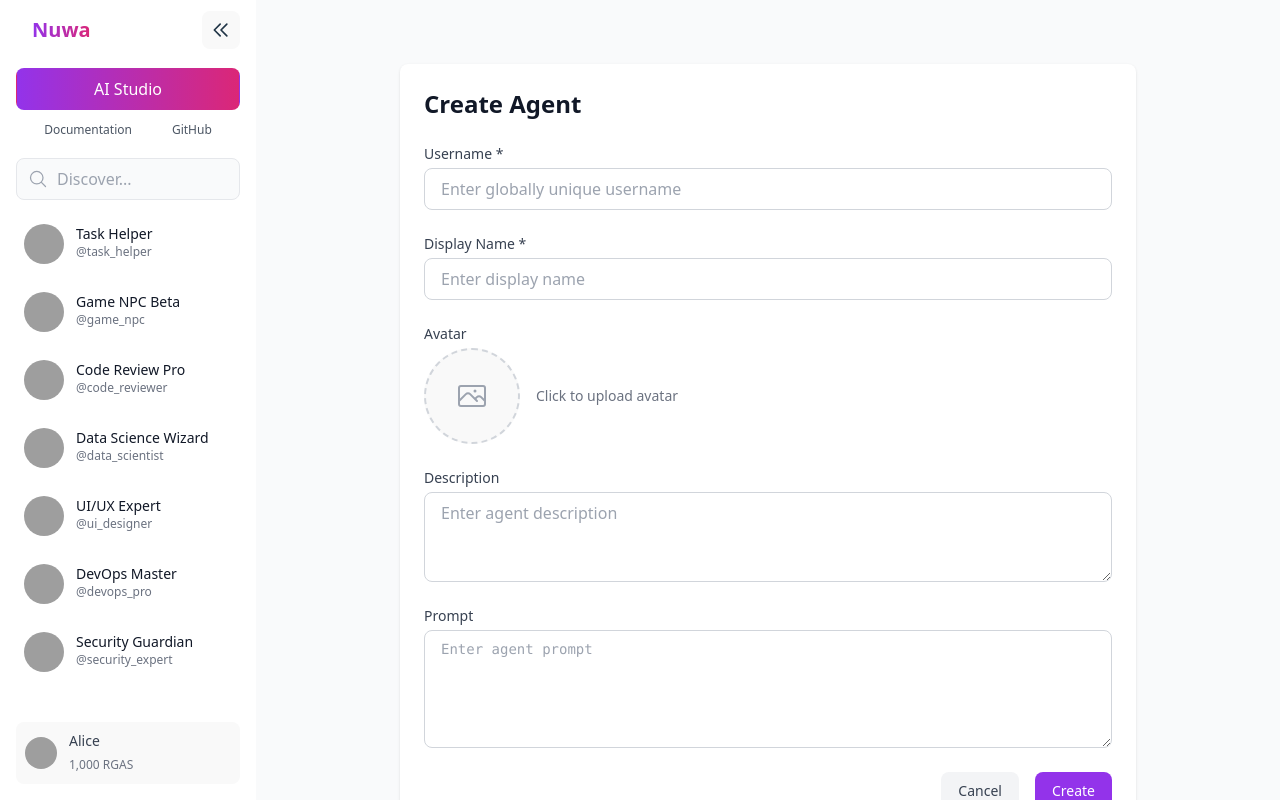
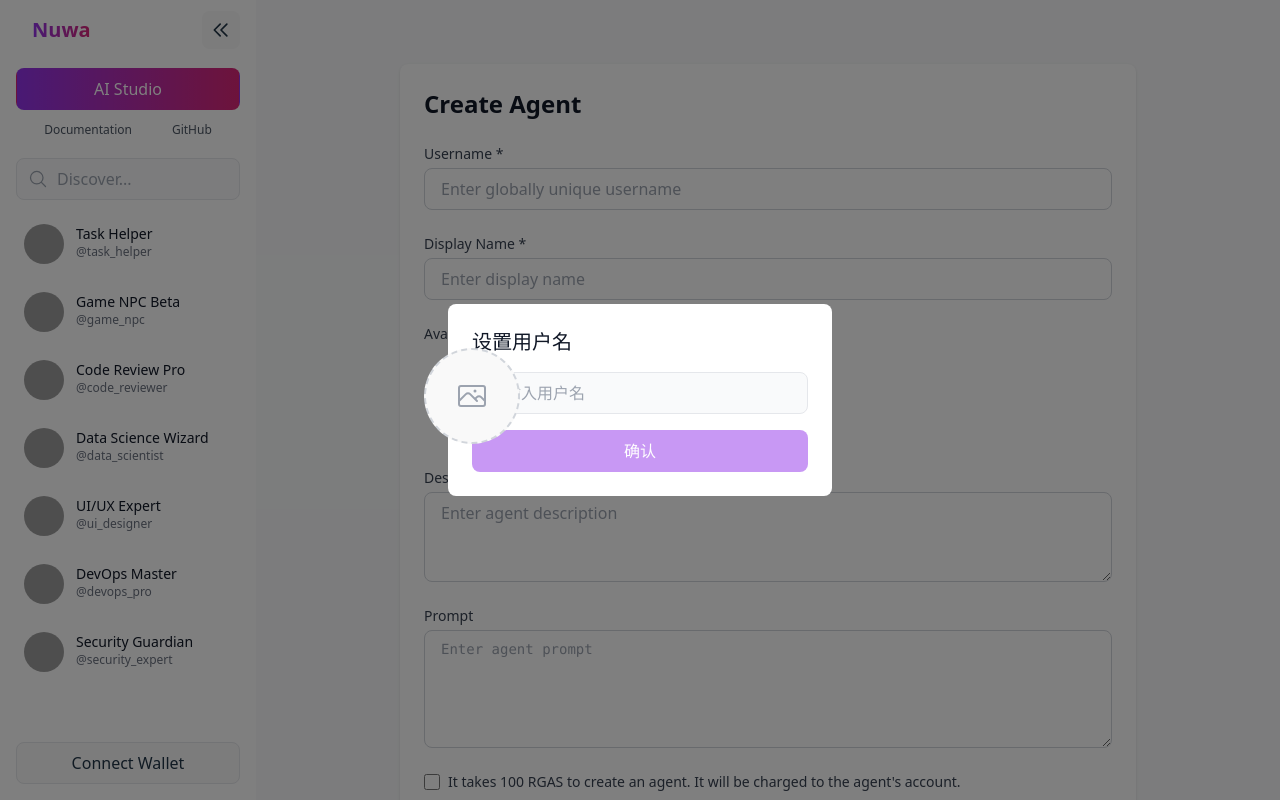
Before and after one commit to wow-sven/nuwa, a React (Vite) app in the folder website/: page /studio/create in a window 1280 px wide. Both pictures are taken after a click on the button "Connect Wallet". Built offline with nearby package versions, Linux system fonts and the light colour scheme; grey boxes are pictures that could not be loaded; what @radix-ui/themes would draw is missing.

Commit message:
Add docs and add username modal

```diff
--- a/website/src/components/Sidebar.tsx
+++ b/website/src/components/Sidebar.tsx
@@ -5,6 +5,7 @@ import { MagnifyingGlassIcon, Cog6ToothIcon, ArrowRightOnRectangleIcon } from '@
 import { mockUser } from '../mocks/user'
 import { mockAgents } from '../mocks/agent'
 import { User } from '../types/user'
+import { UsernameModal } from './UsernameModal'
 
 interface SidebarProps {
   onCollapse: (isCollapsed: boolean) => void
@@ -16,6 +17,7 @@ export function Sidebar({ onCollapse, isCollapsed: propIsCollapsed }: SidebarPro
   const [searchQuery, setSearchQuery] = useState('')
   const [user, setUser] = useState<User | null>(null)
   const [isDropdownOpen, setIsDropdownOpen] = useState(false)
+  const [isUsernameModalOpen, setIsUsernameModalOpen] = useState(false)
   const dropdownRef = useRef<HTMLDivElement>(null)
   const navigate = useNavigate()
 
@@ -50,8 +52,18 @@ export function Sidebar({ onCollapse, isCollapsed: propIsCollapsed }: SidebarPro
   }
 
   const handleConnectWallet = () => {
-    // Use unified mock data
-    setUser(mockUser)
+    setIsUsernameModalOpen(true)
+  }
+
+  const handleUsernameSubmit = (username: string) => {
+    // 使用提供的用户名创建用户
+    const newUser = {
+      ...mockUser,
+      username,
+      name: username
+    }
+    setUser(newUser)
+    setIsUsernameModalOpen(false)
   }
 
   const handleLogout = () => {
@@ -129,7 +141,7 @@ export function Sidebar({ onCollapse, isCollapsed: propIsCollapsed }: SidebarPro
           <div className="space-y-2 my-2">
             <div className="flex justify-center space-x-4 text-xs">
               <Link
-                to="/docs/getting-started"
+                to="/docs/intro"
                 className={`px-3 py-1 rounded-lg text-gray-600 dark:text-gray-400 hover:text-purple-600 dark:hover:text-purple-400 transition-colors ${isCollapsed ? 'justify-center' : ''}`}
               >
                 {!isCollapsed && <span>Documentation</span>}
@@ -286,6 +298,12 @@ export function Sidebar({ onCollapse, isCollapsed: propIsCollapsed }: SidebarPro
           </div>
         )}
       </div>
+
+      <UsernameModal
+        isOpen={isUsernameModalOpen}
+        onClose={() => setIsUsernameModalOpen(false)}
+        onSubmit={handleUsernameSubmit}
+      />
     </div>
   )
 }
--- /dev/null
+++ b/website/src/components/UsernameModal.tsx
@@ -0,0 +1,68 @@
+import { useState } from 'react'
+
+interface UsernameModalProps {
+    isOpen: boolean
+    onClose: () => void
+    onSubmit: (username: string) => void
+}
+
+export function UsernameModal({ isOpen, onClose, onSubmit }: UsernameModalProps) {
+    const [username, setUsername] = useState('')
+    const [error, setError] = useState('')
+
+    const handleSubmit = (e: React.FormEvent) => {
+        e.preventDefault()
+        if (!username.trim()) {
+            setError('用户名不能为空')
+            return
+        }
+        setError('')
+        onSubmit(username.trim())
+        setUsername('')
+    }
+
+    const handleInputChange = (e: React.ChangeEvent<HTMLInputElement>) => {
+        setUsername(e.target.value)
+        if (error) {
+            setError('')
+        }
+    }
+
+    if (!isOpen) return null
+
+    return (
+        <div className="fixed inset-0 bg-black bg-opacity-50 flex items-center justify-center z-50">
+            <div className="bg-white dark:bg-gray-800 rounded-lg p-6 w-96">
+                <h2 className="text-xl font-semibold mb-4 text-gray-900 dark:text-gray-100">
+                    设置用户名
+                </h2>
+                <form onSubmit={handleSubmit}>
+                    <div className="mb-4">
+                        <input
+                            type="text"
+                            value={username}
+                            onChange={handleInputChange}
+                            placeholder="请输入用户名"
+                            className={`w-full px-4 py-2 rounded-lg border ${error ? 'border-red-500' : 'border-gray-200 dark:border-gray-700'} bg-gray-50 dark:bg-gray-900 focus:outline-none focus:ring-2 ${error ? 'focus:ring-red-500' : 'focus:ring-purple-500'}`}
+                            required
+                        />
+                        {error && (
+                            <p className="mt-1 text-sm text-red-500">
+                                {error}
+                            </p>
+                        )}
+                    </div>
+                    <div className="flex justify-end">
+                        <button
+                            type="submit"
+                            className="w-full px-4 py-2 bg-purple-600 text-white rounded-lg hover:bg-purple-700 transition-colors disabled:opacity-50 disabled:cursor-not-allowed"
+                            disabled={!username.trim()}
+                        >
+                            确认
+                        </button>
+                    </div>
+                </form>
+            </div>
+        </div>
+    )
+}
--- a/website/src/components/docs/DocSidebar.tsx
+++ b/website/src/components/docs/DocSidebar.tsx
@@ -3,8 +3,11 @@ import { Link, useLocation } from 'react-router-dom';
 
 const docs = [
     { path: '/docs/intro', title: 'Nuwa Introduction' },
+    { path: '/docs/create-agent', title: 'Create Agent' },
     { path: '/docs/agent-actions', title: 'Agent Actions' },
     { path: '/docs/agent-tasks', title: 'Agent Tasks' },
+    { path: '/docs/security', title: 'Security' },
+    { path: '/docs/future-works', title: 'Future Works' },
 ];
 
 export const DocSidebar: React.FC = () => {
--- a/website/src/pages/CreateAgent.tsx
+++ b/website/src/pages/CreateAgent.tsx
@@ -8,6 +8,7 @@ interface CreateAgentForm {
     avatar: string | null
     description: string
     prompt: string
+    isPaid: boolean
 }
 
 export function CreateAgent() {
@@ -18,16 +19,17 @@ export function CreateAgent() {
         name: '',
         avatar: null,
         description: '',
-        prompt: ''
+        prompt: '',
+        isPaid: false
     })
     const [errors, setErrors] = useState<Partial<CreateAgentForm>>({})
     const [previewAvatar, setPreviewAvatar] = useState<string | null>(null)
 
     const handleInputChange = (e: React.ChangeEvent<HTMLInputElement | HTMLTextAreaElement>) => {
-        const { name, value } = e.target
+        const { name, value, type, checked } = e.target as HTMLInputElement
         setForm(prev => ({
             ...prev,
-            [name]: value
+            [name]: type === 'checkbox' ? checked : value
         }))
         // Clear error when user types
         if (errors[name as keyof CreateAgentForm]) {
@@ -189,6 +191,23 @@ export function CreateAgent() {
                             />
                         </div>
 
+                        {/* Paid Option */}
+                        <div className="mb-6">
+                            <div className="flex items-center">
+                                <input
+                                    type="checkbox"
+                                    id="isPaid"
+                                    name="isPaid"
+                                    checked={form.isPaid}
+                                    onChange={handleInputChange}
+                                    className="h-4 w-4 text-purple-600 focus:ring-purple-500 border-gray-300 rounded"
+                                />
+                                <label htmlFor="isPaid" className="ml-2 block text-sm text-gray-700 dark:text-gray-300">
+                                    It takes 100 RGAS to create an agent. It will be charged to the agent's account.
+                                </label>
+                            </div>
+                        </div>
+
                         {/* Submit Button */}
                         <div className="flex justify-end space-x-4">
                             <button
--- a/website/src/pages/UserProfile.tsx
+++ b/website/src/pages/UserProfile.tsx
@@ -13,13 +13,13 @@ export function UserProfile() {
   // Use unified mock data
   const [user, setUser] = useState<User>({
     ...mockUser,
-    // If there's an address parameter in URL, use it
-    name: username || mockUser.name
+    username: username || mockUser.username,
+    name: mockUser.name
   })
 
   useEffect(() => {
     if (username) {
-      setUser(prev => ({ ...prev, name: username }))
+      setUser(prev => ({ ...prev, username }))
     }
   }, [username])
 
@@ -135,7 +135,7 @@ export function UserProfile() {
                       value={editForm.name}
                       onChange={e => setEditForm(prev => ({ ...prev, name: e.target.value }))}
                       className="block flex-1 text-2xl font-bold bg-transparent border-b border-gray-300 dark:border-gray-600 focus:border-purple-500 dark:focus:border-purple-400 focus:outline-none"
-                      placeholder="Enter name"
+                      placeholder="Enter display name"
                     />
                     <button
                       onClick={handleEditName}
@@ -160,14 +160,18 @@ export function UserProfile() {
                     <button
                       onClick={handleEditName}
                       className="text-gray-400 hover:text-gray-600 dark:hover:text-gray-300"
-                      title="Edit Username"
+                      title="Edit Display Name"
                     >
                       <PencilIcon className="w-4 h-4" />
                     </button>
                   </div>
                 )}
               </div>
-              <div className="mt-1 flex items-center space-x-2">
+              <div className="mt-1 flex flex-col space-y-2">
+                <div className="text-gray-500 dark:text-gray-400">
+                  @{user.username}
+                </div>
+                <div className="flex items-center space-x-2">
                   <code className="text-sm text-gray-500 dark:text-gray-400 font-mono">
                     {user.address.slice(0, 6)}...{user.address.slice(-4)}
                   </code>
@@ -178,6 +182,7 @@ export function UserProfile() {
                   >
                     <ClipboardIcon className="w-4 h-4" />
                   </button>
+                </div>
               </div>
             </div>
 
```
Also changed, not shown: website/src/content/docs/create-agent.md (added, +1 -0 lines), website/src/content/docs/future-works.md (added, +1 -0 lines), website/src/content/docs/security.md (added, +1 -0 lines). Lines whose indentation alone changed are shown as unchanged.
